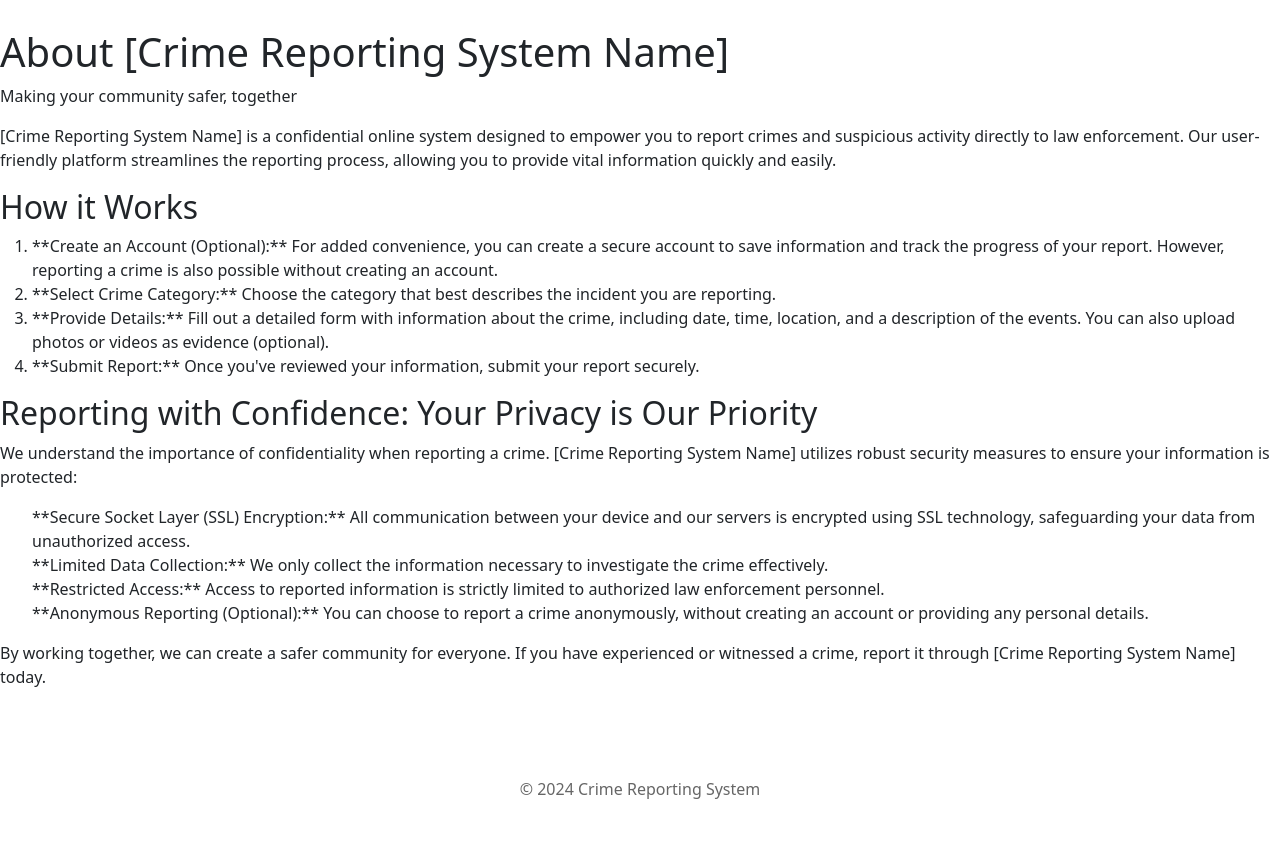
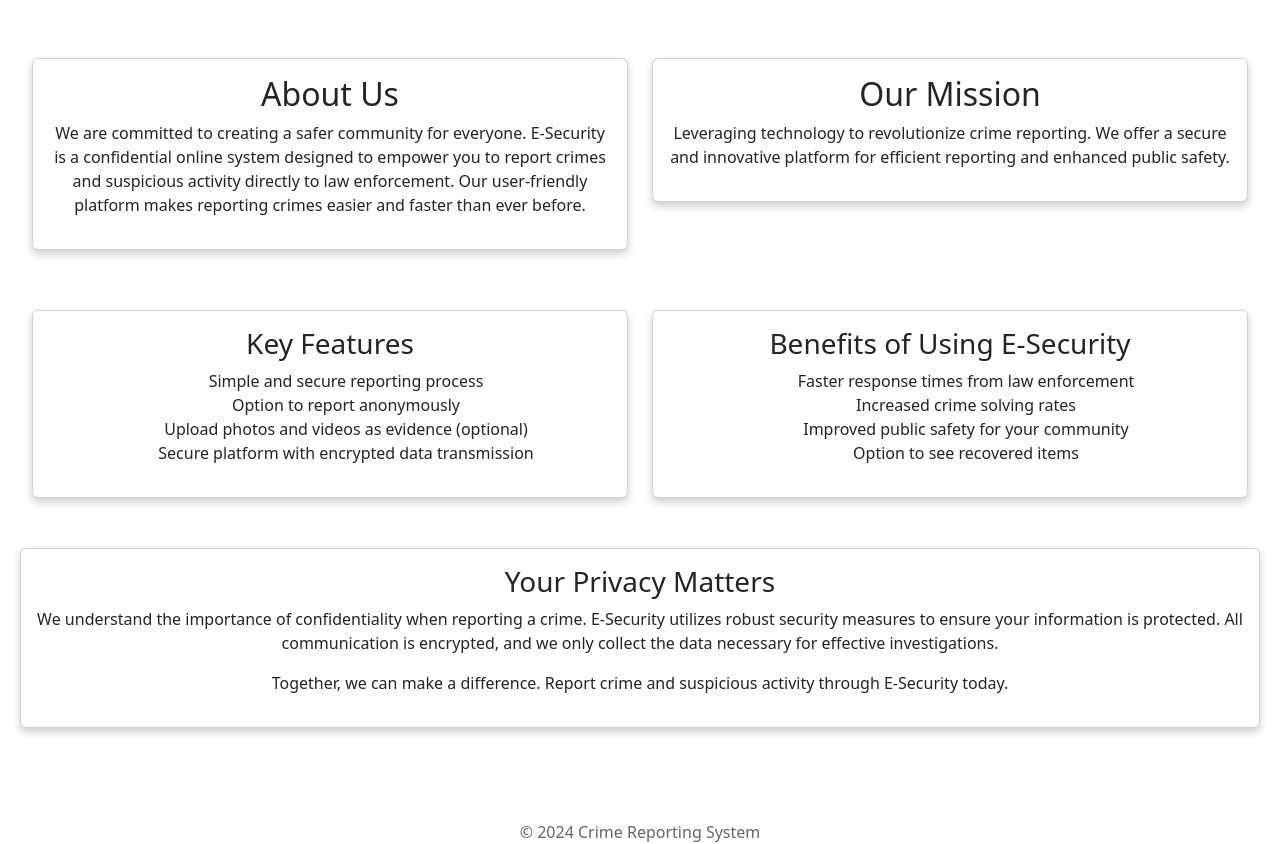
Before and after one commit to MuliJob/Crime_Report_System, a Flask app: page /about in a window 1280 px wide. Shown: the part 56-900 px from the top of the page. Before the commit the page ends 855 px from the top, so only its background shows below. Run offline with Flask 3, Linux system fonts and the light colour scheme.

Commit message:
styling and adding content to about section

```diff
--- a/app/static/css/styles.css
+++ b/app/static/css/styles.css
@@ -253,3 +253,60 @@
 .navbar {
   padding: 10px 20px;  /* Adjust padding as needed */
 }
+
+/*About section*/
+.about-container {
+  display: flex;
+  flex-direction: column;
+  align-items: center;
+  width: 100%;  /* Adjust width as needed */
+  margin: 0 auto;  /* Center the container horizontally */
+}
+
+.row {
+  display: flex;
+  flex-wrap: wrap;  /* Allow columns to wrap if needed */
+  width: 100%;
+  padding: 20px;
+}
+
+.row:after {
+  content: "";
+  display: table;
+  clear: both;
+}
+
+.card {
+  box-shadow: 0 4px 8px 0 rgba(0, 0, 0, 0.2); /* this adds the "card" effect */
+  padding: 16px;
+  text-align: center;
+  background-color: #f1f1f1;
+}
+
+.column {
+  flex: 1 0 50%;  /* Divide available space equally between two columns */
+  padding: 10px;
+}
+
+.privacy {
+  width: 100%;
+  padding: 20px;@media screen and (max-width: 600px) {
+		.column {
+			width: 50%;
+			display: block;
+			margin-bottom: 20px;
+		}
+	}
+}
+
+
+/* Responsive columns - one column layout (vertical) on small screens */
+@media screen and (max-width: 768px) {
+	.row {
+		flex-direction: column;  /* Stack columns on top of each other */
+	}
+
+	.column {
+		flex: 1 0 100%;  /* Each column takes full width */
+	}
+}
--- a/app/templates/about.html
+++ b/app/templates/about.html
@@ -3,27 +3,59 @@
   About Us
 {% endblock %}
 {% block content %}
-<body>
-  <h1>About [Crime Reporting System Name]</h1>
-  <p>Making your community safer, together</p>
-  <p>[Crime Reporting System Name] is a confidential online system designed to empower you to report crimes and suspicious activity directly to law enforcement. Our user-friendly platform streamlines the reporting process, allowing you to provide vital information quickly and easily.</p>
 
-  <h2>How it Works</h2>
-  <ol>
-    <li>**Create an Account (Optional):** For added convenience, you can create a secure account to save information and track the progress of your report. However, reporting a crime is also possible without creating an account.</li>
-    <li>**Select Crime Category:** Choose the category that best describes the incident you are reporting.</li>
-    <li>**Provide Details:** Fill out a detailed form with information about the crime, including date, time, location, and a description of the events. You can also upload photos or videos as evidence (optional).</li>
-    <li>**Submit Report:** Once you've reviewed your information, submit your report securely.</li>
-  </ol>
+<div class="about-container">
+  <div class="row">
+    <div class="column">
+      <div class="card">
+        <h2>About Us</h2>
+        <p>We are committed to creating a safer community for everyone.
+          E-Security is a confidential online system designed to empower you to report crimes and suspicious activity directly to law enforcement.
+          Our user-friendly platform makes reporting crimes easier and faster than ever before.</p>
+      </div>
+    </div>
+    <div class="column">
+      <div class="card">
+        <h2>Our Mission</h2>
+        <p>Leveraging technology to revolutionize crime reporting.
+          We offer a secure and innovative platform for efficient reporting and enhanced public safety.</p>
+      </div>
+    </div>
+  </div>
 
-  <h2>Reporting with Confidence: Your Privacy is Our Priority</h2>
-  <p>We understand the importance of confidentiality when reporting a crime. [Crime Reporting System Name] utilizes robust security measures to ensure your information is protected:</p>
-  <ul>
-    <li>**Secure Socket Layer (SSL) Encryption:** All communication between your device and our servers is encrypted using SSL technology, safeguarding your data from unauthorized access.</li>
-    <li>**Limited Data Collection:** We only collect the information necessary to investigate the crime effectively. </li>
-    <li>**Restricted Access:** Access to reported information is strictly limited to authorized law enforcement personnel.</li>
-    <li>**Anonymous Reporting (Optional):** You can choose to report a crime anonymously, without creating an account or providing any personal details.</li>
-  </ul>
-  <p>By working together, we can create a safer community for everyone. If you have experienced or witnessed a crime, report it through [Crime Reporting System Name] today.</p>
-</body>
+  <div class="row">
+    <div class="column">
+      <div class="card">
+        <h3>Key Features</h3>
+        <ul>
+          <li>Simple and secure reporting process</li>
+          <li>Option to report anonymously</li>
+          <li>Upload photos and videos as evidence (optional)</li>
+          <li>Secure platform with encrypted data transmission</li>
+        </ul>
+      </div>
+    </div>
+    <div class="column">
+      <div class="card">
+        <h3>Benefits of Using E-Security</h3>
+        <ul>
+          <li>Faster response times from law enforcement</li>
+          <li>Increased crime solving rates</li>
+          <li>Improved public safety for your community</li>
+          <li>Option to see recovered items</li>
+        </ul>
+      </div>
+    </div>
+  </div>
+
+  <div class="privacy">
+    <div class="card">
+      <h3>Your Privacy Matters</h3>
+      <p>We understand the importance of confidentiality when reporting a crime. E-Security utilizes robust security measures to ensure your information is protected. All communication is encrypted, and we only collect the data necessary for effective investigations.</p>
+      <p>Together, we can make a difference. Report crime and suspicious activity through E-Security today.</p>
+    </div>
+  </div>
+</div>
+
+
 {% endblock %}
--- a/app/templates/home.html
+++ b/app/templates/home.html
@@ -4,7 +4,7 @@
 {% endblock %}
 {% block content %}
 <header>
-    <h1>Crime Reporting System</h1>
+    <h1>Welcome To E-Security</h1>
   </header>
 
   <div class="position-relative p-3 p-md-5 m-md-3 text-center bg-dark" style="color:white">
```
